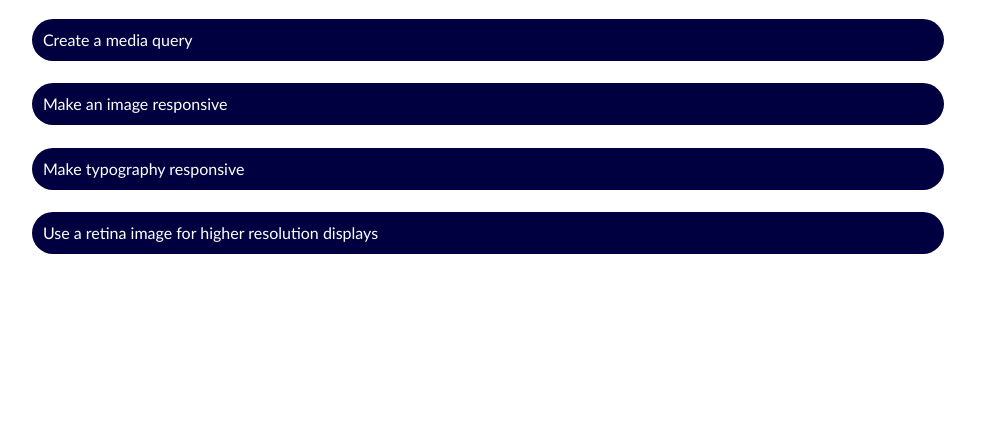
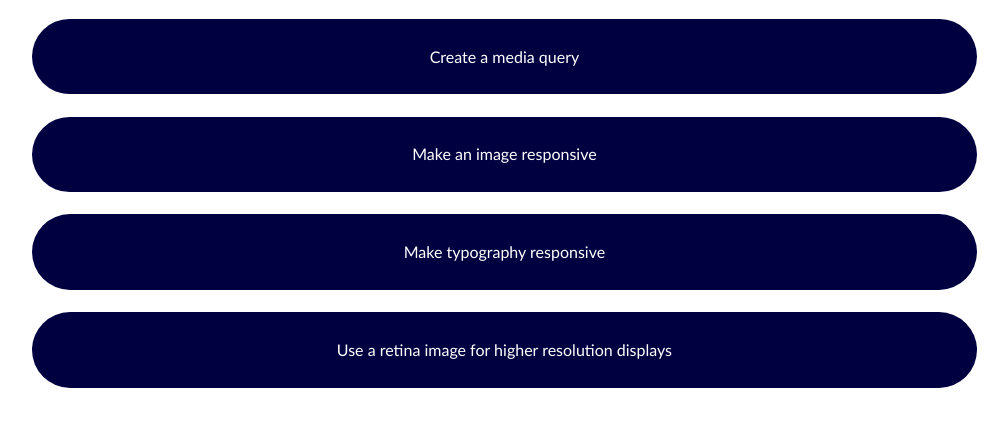
Before and after one commit to YulianaAraujo/Responsive_Practica, a plain HTML site: page index.html in a window 1280 px wide. Shown: the part 416-842 px from the top of the page, without its empty margins (150-1158 px from the left). Before the commit the page ends 800 px from the top, so only its background shows below. Drawn offline with Linux system fonts and the light colour scheme.

Commit message:
commit on master

```diff
--- a/index.html
+++ b/index.html
@@ -26,9 +26,10 @@
           border-radius: 45px;
           width: 80%;
           margin: 2% 7%;
-          padding: 1%;
+          padding: 2.5%;
           position: relative;
           list-style: none;
+          text-align: center;
           }
         a{
             font-family: 'Gill Sans', 'Gill Sans MT', Calibri, 'Trebuchet MS', sans-serif;
```
